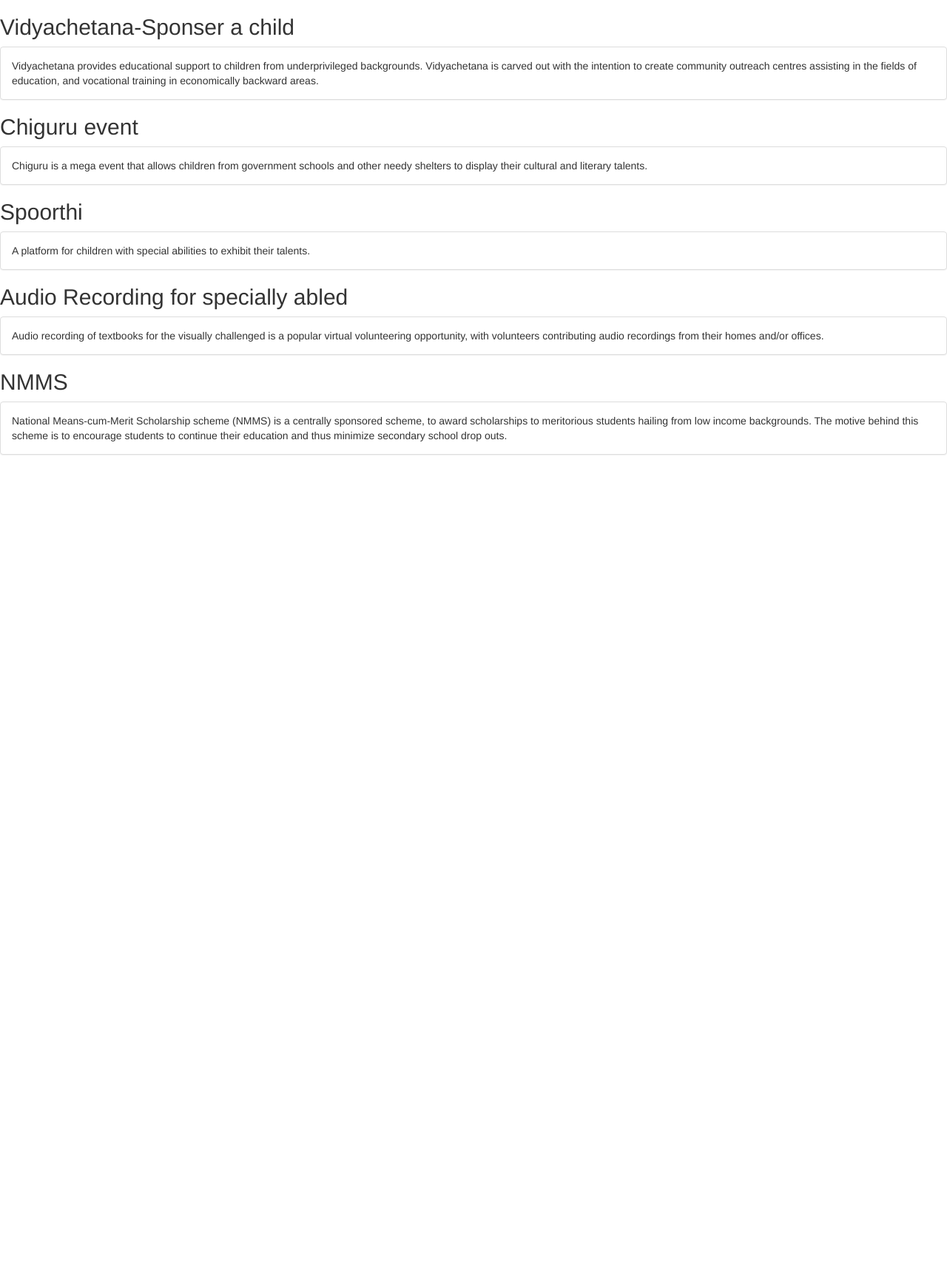
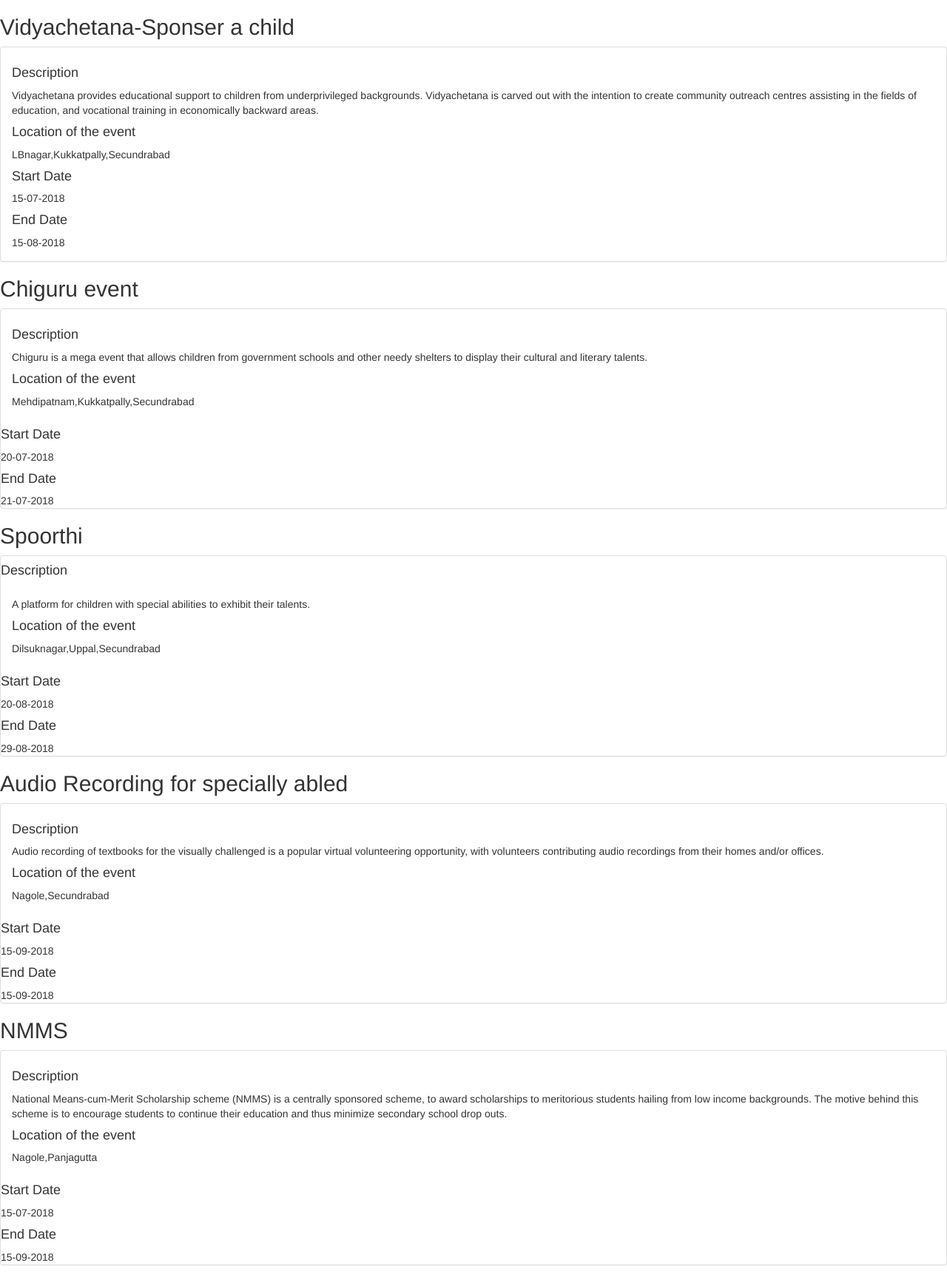
Before and after one commit to hyderabad18/team-4, a PHP site: page /admin/support/event_list.php in a window 1280 px wide. Shown: the whole page at 74% size. Before the commit the page ends 615 px from the top, so only its background shows below. Run offline with PHP 8.4, Linux system fonts and the light colour scheme.

Commit message:
event entry
changes to the description

```diff
--- a/admin/support/event_list.php
+++ b/admin/support/event_list.php
@@ -41,22 +41,57 @@ input[type=submit]:hover {
 
   <h2>Vidyachetana-Sponser a child </h2>
   <div class="panel panel-default">
-    <div class="panel-body">Vidyachetana provides educational support to children from underprivileged backgrounds. Vidyachetana is carved out with the intention to create community outreach centres assisting in the fields of education, and vocational training in economically backward areas. </div>
+    <div class="panel-body">
+    	<h4>Description</h4>
+    Vidyachetana provides educational support to children from underprivileged backgrounds. Vidyachetana is carved out with the intention to create community outreach centres assisting in the fields of education, and vocational training in economically backward areas.
+    <h4>Location of the event</h4>
+    LBnagar,Kukkatpally,Secundrabad
+    <h4>Start Date</h4>15-07-2018
+    <h4>End Date</h4>15-08-2018
+     </div>
   </div>
   <h2>Chiguru event</h2>
   <div class="panel panel-default">
-    <div class="panel-body">Chiguru is a mega event that allows children from government schools and other needy shelters to display their cultural and literary talents. </div>
+    <div class="panel-body">
+    <h4>Description</h4>
+Chiguru is a mega event that allows children from government schools and other needy shelters to display their cultural and literary talents.
+
+<h4>Location of the event</h4>
+    Mehdipatnam,Kukkatpally,Secundrabad</div>
+    <h4>Start Date</h4>20-07-2018
+    <h4>End Date</h4>21-07-2018
   </div>
   <h2>Spoorthi</h2>
   <div class="panel panel-default">
-    <div class="panel-body">A platform for children with special abilities to exhibit their talents. </div>
+<h4>Description</h4>
+    <div class="panel-body">A platform for children with special abilities to exhibit their talents.
+<h4>Location of the event</h4>
+Dilsuknagar,Uppal,Secundrabad</div>
+<h4>Start Date</h4>20-08-2018
+<h4>End Date</h4>29-08-2018
+    </div>
   </div>
   <h2>Audio Recording for specially abled</h2>
   <div class="panel panel-default">
-    <div class="panel-body">Audio recording of textbooks for the visually challenged is a popular virtual volunteering opportunity, with volunteers contributing audio recordings from their homes and/or offices.</div>
+    <div class="panel-body">
+    <h4>Description</h4>
+Audio recording of textbooks for the visually challenged is a popular virtual volunteering opportunity, with volunteers contributing audio recordings from their homes and/or offices.
+<h4>Location of the event</h4>
+Nagole,Secundrabad</div>
+<h4>Start Date</h4>15-09-2018
+ <h4>End Date</h4>15-09-2018
+</div>
   </div>
+
    <h2>NMMS</h2>
   <div class="panel panel-default">
-    <div class="panel-body">National Means-cum-Merit Scholarship scheme (NMMS) is a centrally sponsored scheme, to award scholarships to meritorious students hailing from low income backgrounds. The motive behind this scheme is to encourage students to continue their education and thus minimize secondary school drop outs.</div>
+    <div class="panel-body">
+    <h4>Description</h4>
+National Means-cum-Merit Scholarship scheme (NMMS) is a centrally sponsored scheme, to award scholarships to meritorious students hailing from low income backgrounds. The motive behind this scheme is to encourage students to continue their education and thus minimize secondary school drop outs.
+<h4>Location of the event</h4>
+Nagole,Panjagutta</div>
+<h4>Start Date</h4>15-07-2018
+ <h4>End Date</h4>15-09-2018
+</div>
   </div>
 </div>
```
